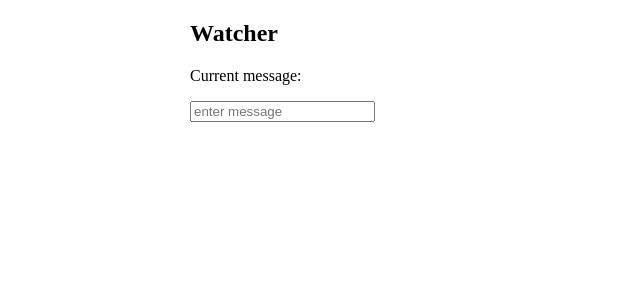
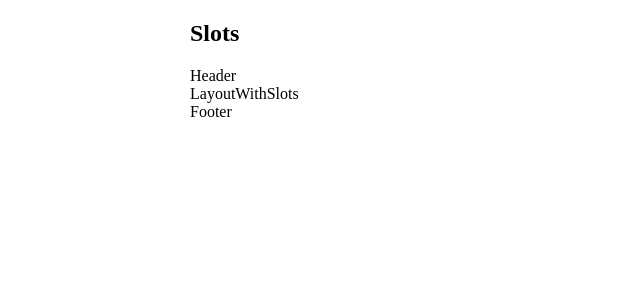
Before and after one commit to namthuviec/vue-basic, a Vue app in the folder vue-basic/: page / in a window 1280 px wide. Shown: the top 300 px of the page, without its empty margins (0-640 px from the left). Built offline with nearby package versions, Linux system fonts and the light colour scheme.

Commit message:
Add slots

```diff
--- a/vue-basic/src/App.vue
+++ b/vue-basic/src/App.vue
@@ -1,11 +1,11 @@
 <template>
   <div>
-    <Watcher />
+    <LayoutWithSlots/>
   </div>
 </template>
 
 <script setup>
-import Watcher from './components/Watcher.vue';
+import LayoutWithSlots from './components/LayoutWithSlots.vue';
 </script>
 
 <style scoped>
--- /dev/null
+++ b/vue-basic/src/components/LayoutWithSlots.vue
@@ -0,0 +1,17 @@
+<template>
+    <Slots>
+        <template #header>
+            <div>Header</div>
+        </template>
+        <template #default>
+            <div>LayoutWithSlots</div>
+        </template>
+        <template #footer>
+            <div>Footer</div>
+        </template>
+    </Slots>
+</template>
+
+<script setup>
+import Slots from './Slots.vue';
+</script>
--- /dev/null
+++ b/vue-basic/src/components/Slots.vue
@@ -0,0 +1,17 @@
+<template>
+    <div>
+        <h2>Slots</h2>
+
+        <slot name="header"></slot>
+        <slot></slot>
+        <slot name="footer"></slot>
+    </div>
+</template>
+
+<script setup>
+</script>
+
+<style lang="css" scoped>
+
+
+</style>
```
